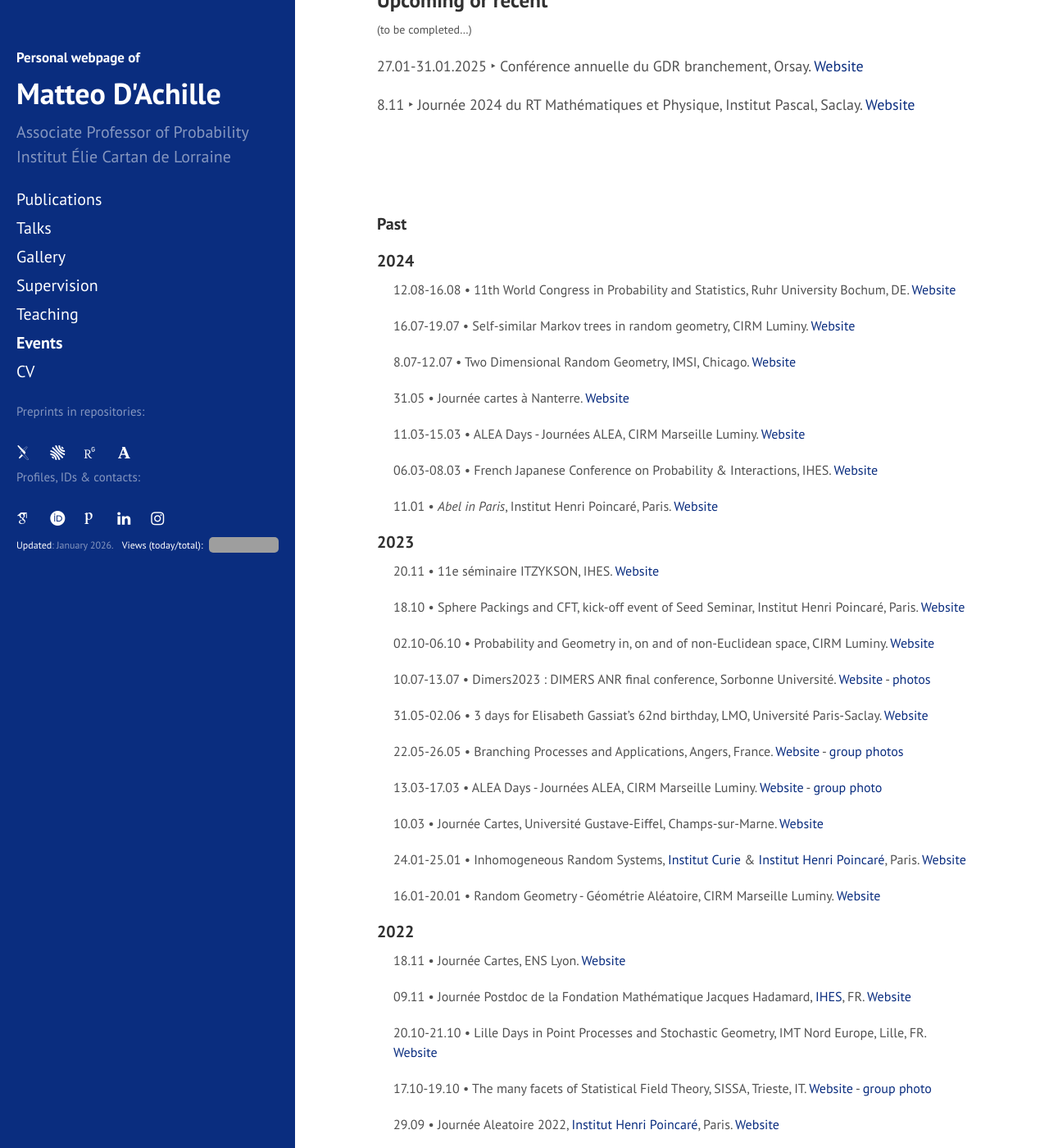
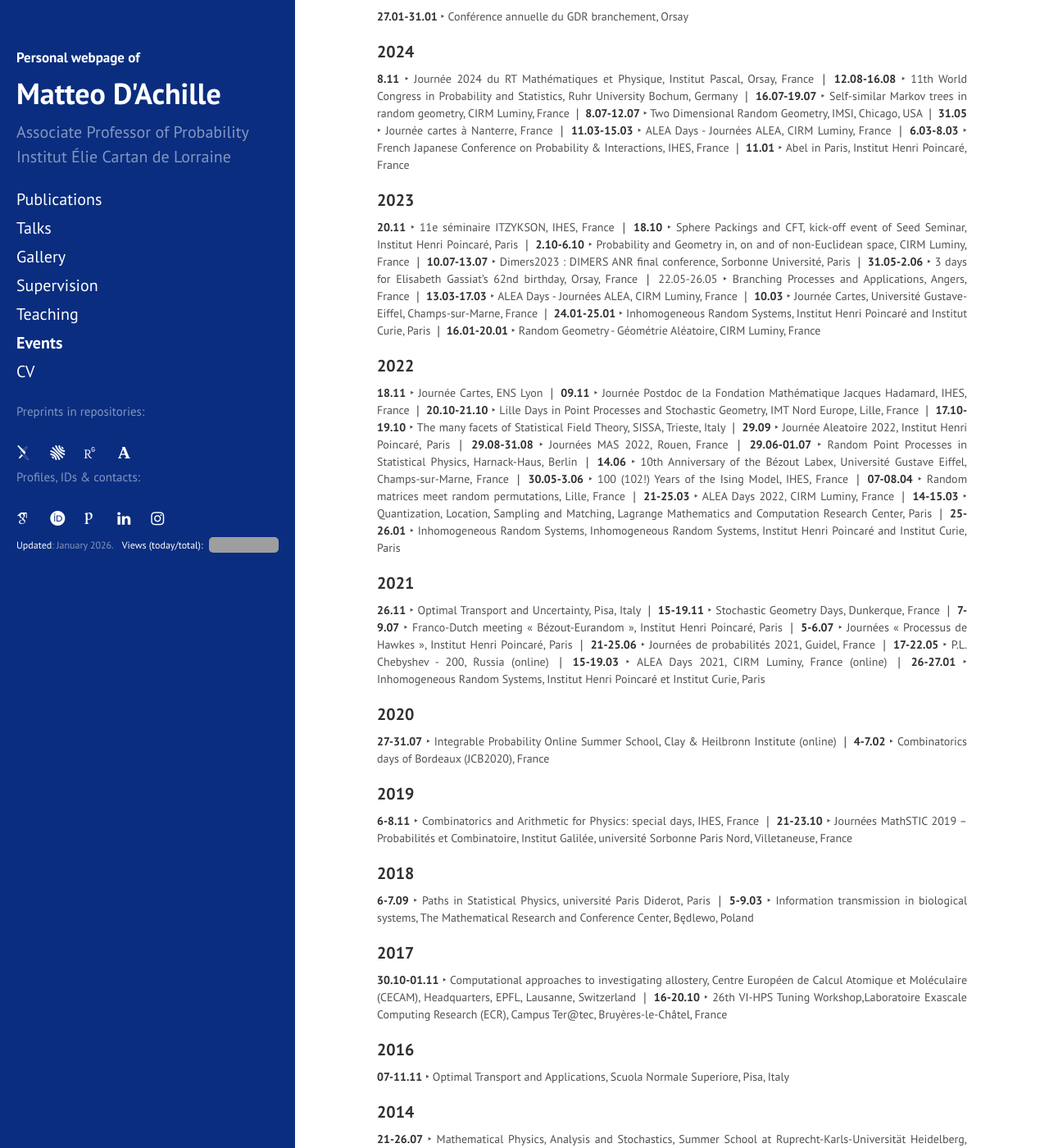
Before and after one commit to matteodachille/matteodachille.github.io, a Jekyll site: the page built from activities.md, in a window 1280 px wide and 1400 px high, scrolled down 1682 px. Shown: the whole window at 82% size. Built offline with Jekyll 4.4.1, drawn with Linux system fonts in a browser that asks for light colours; nearby versions of some CDN libraries; some web fonts are replaced; some of the changed text lies outside the part shown; grey boxes are pictures that could not be loaded.

Commit message:
Compressed participation list

```diff
--- a/activities.md
+++ b/activities.md
@@ -87,9 +87,77 @@ _17.10-19.10.2022_ &#x2022; [**The many facets of Statistical Field Theory**](ht
 <br/>
 <br/>
 
-## Participation
+## Where and when we might have met
+
+#### 2025
+
+**27.01-31.01** &#x2023; Conférence annuelle du GDR branchement, Orsay
+{: style="font-size: 14px;"}
 
 
+#### 2024
+**8.11** &#x2023; Journée 2024 du RT Mathématiques et Physique, Institut Pascal, Orsay, France &#10072; **12.08-16.08** &#x2023; 11th World Congress in Probability and Statistics, Ruhr University Bochum, Germany &#10072; **16.07-19.07** &#x2023; Self-similar Markov trees in random geometry, CIRM Luminy, France &#10072; **8.07-12.07** &#x2023; Two Dimensional Random Geometry, IMSI, Chicago, USA &#10072; **31.05** &#x2023; Journée cartes à Nanterre, France &#10072; **11.03-15.03** &#x2023; ALEA Days - Journées ALEA, CIRM Luminy, France &#10072; **6.03-8.03** &#x2023; French Japanese Conference on Probability & Interactions, IHES, France &#10072; **11.01** &#x2023; Abel in Paris, Institut Henri Poincaré, France
+{: style="font-size: 14px; text-align: justify;"}
+
+
+#### 2023
+
+**20.11** &#x2023; 11e séminaire ITZYKSON, IHES, France &#10072; **18.10** &#x2023; Sphere Packings and CFT, kick-off event of Seed Seminar, Institut Henri Poincaré, Paris &#10072; **2.10-6.10** &#x2023; Probability and Geometry in, on and of non-Euclidean space, CIRM Luminy, France &#10072; **10.07-13.07** &#x2023; Dimers2023 : DIMERS ANR final conference, Sorbonne Université, Paris &#10072; **31.05-2.06** &#x2023; 3 days for Elisabeth Gassiat's 62nd birthday, Orsay, France &#10072; 22.05-26.05 &#x2023; Branching Processes and Applications, Angers, France &#10072; **13.03-17.03** &#x2023; ALEA Days - Journées ALEA, CIRM Luminy, France &#10072; **10.03** &#x2023; Journée Cartes, Université Gustave-Eiffel, Champs-sur-Marne, France &#10072; **24.01-25.01** &#x2023; Inhomogeneous Random Systems,
+Institut Henri Poincaré and Institut Curie, Paris  &#10072; **16.01-20.01** &#x2023; Random Geometry - Géométrie Aléatoire, CIRM Luminy, France
+{: style="font-size: 14px; text-align: justify;"}
+
+
+#### 2022
+
+**18.11** &#x2023; Journée Cartes, ENS Lyon &#10072;  **09.11** &#x2023; Journée Postdoc de la Fondation Mathématique Jacques Hadamard, IHES, France &#10072;  **20.10-21.10** &#x2023; Lille Days in Point Processes and Stochastic Geometry, IMT Nord Europe, Lille, France &#10072; **17.10-19.10** &#x2023; The many facets of Statistical Field Theory, SISSA, Trieste, Italy &#10072; **29.09** &#x2023; Journée Aleatoire 2022, Institut Henri Poincaré, Paris &#10072; **29.08-31.08** &#x2023; Journées MAS 2022, Rouen, France &#10072; **29.06-01.07** &#x2023; Random Point Processes in Statistical Physics, Harnack-Haus, Berlin &#10072; **14.06** &#x2023; 10th Anniversary of the Bézout Labex, Université Gustave Eiffel, Champs-sur-Marne, France &#10072; **30.05-3.06** &#x2023; 100 (102!) Years of the Ising Model, IHES, France &#10072; **07-08.04** &#x2023; Random matrices meet random permutations, Lille, France &#10072; **21-25.03** &#x2023; ALEA Days 2022, CIRM Luminy, France &#10072; **14-15.03** &#x2023; Quantization, Location, Sampling and Matching, Lagrange Mathematics and Computation Research Center, Paris &#10072; **25-26.01** &#x2023; Inhomogeneous Random Systems, Inhomogeneous Random Systems,
+Institut Henri Poincaré and Institut Curie, Paris
+{: style="font-size: 14px; text-align: justify;"}
+
+
+#### 2021
+
+**26.11** &#x2023; Optimal Transport and Uncertainty, Pisa, Italy &#10072; **15-19.11** &#x2023; Stochastic Geometry Days, Dunkerque, France &#10072; **7-9.07** &#x2023; Franco-Dutch meeting « Bézout-Eurandom », Institut Henri Poincaré, Paris &#10072; **5-6.07** &#x2023; Journées « Processus de Hawkes », Institut Henri Poincaré, Paris &#10072; **21-25.06** &#x2023; Journées de probabilités 2021, Guidel, France &#10072; **17-22.05** &#x2023; P.L. Chebyshev - 200, Russia (online) &#10072; **15-19.03** &#x2023; ALEA Days 2021, CIRM Luminy, France (online) &#10072; **26-27.01** &#x2023; Inhomogeneous Random Systems, Institut Henri Poincaré et Institut Curie, Paris
+{: style="font-size: 14px; text-align: justify;"}
+
+
+#### 2020
+
+**27-31.07** &#x2023; Integrable Probability Online Summer School, Clay & Heilbronn Institute (online)  &#10072;
+**4-7.02** &#x2023;  Combinatorics days of Bordeaux (JCB2020), France
+{: style="font-size: 14px; text-align: justify;"}
+
+
+
+#### 2019
+
+**6-8.11** &#x2023; Combinatorics and Arithmetic for Physics: special days, IHES, France  &#10072; **21-23.10** &#x2023; Journées MathSTIC 2019 -- Probabilités et Combinatoire, Institut Galilée, université Sorbonne Paris Nord, Villetaneuse, France
+{: style="font-size: 14px; text-align: justify;"}
+
+
+
+#### 2018
+
+**6-7.09** &#x2023; Paths in Statistical Physics, université Paris Diderot, Paris  &#10072; **5-9.03** &#x2023; Information transmission in biological systems, The Mathematical Research and Conference Center, Będlewo, Poland
+{: style="font-size: 14px; text-align: justify;"}
+
+#### 2017
+
+
+**30.10-01.11** &#x2023; Computational approaches to investigating allostery, Centre Européen de Calcul Atomique et Moléculaire (CECAM), Headquarters, EPFL, Lausanne, Switzerland &#10072; **16-20.10** &#x2023; 26th VI-HPS Tuning Workshop,Laboratoire Exascale Computing Research (ECR), Campus Ter@tec, Bruyères-le-Châtel, France
+{: style="font-size: 14px; text-align: justify;"}
+
+#### 2016
+
+**07-11.11** &#x2023; Optimal Transport and Applications, Scuola Normale Superiore, Pisa, Italy
+{: style="font-size: 14px; text-align: justify;"}
+
+#### 2014
+
+**21-26.07** &#x2023; Mathematical Physics, Analysis and Stochastics, Summer School at Ruprecht-Karls-Universität Heidelberg, Germany.
+{: style="font-size: 14px; text-align: justify;"}
+
+
+<!--
 ### Upcoming or recent
 
 (to be completed...)
```
